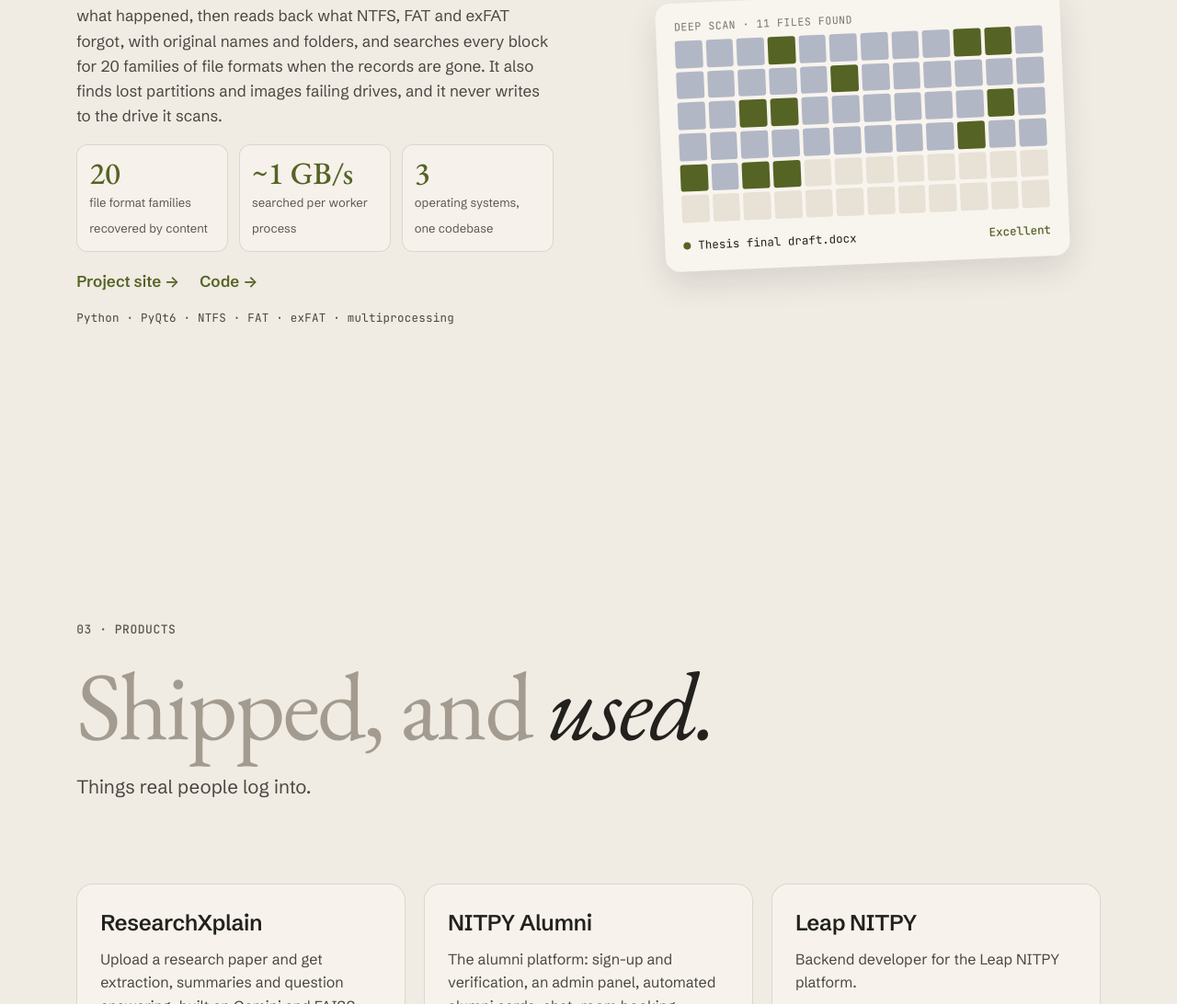
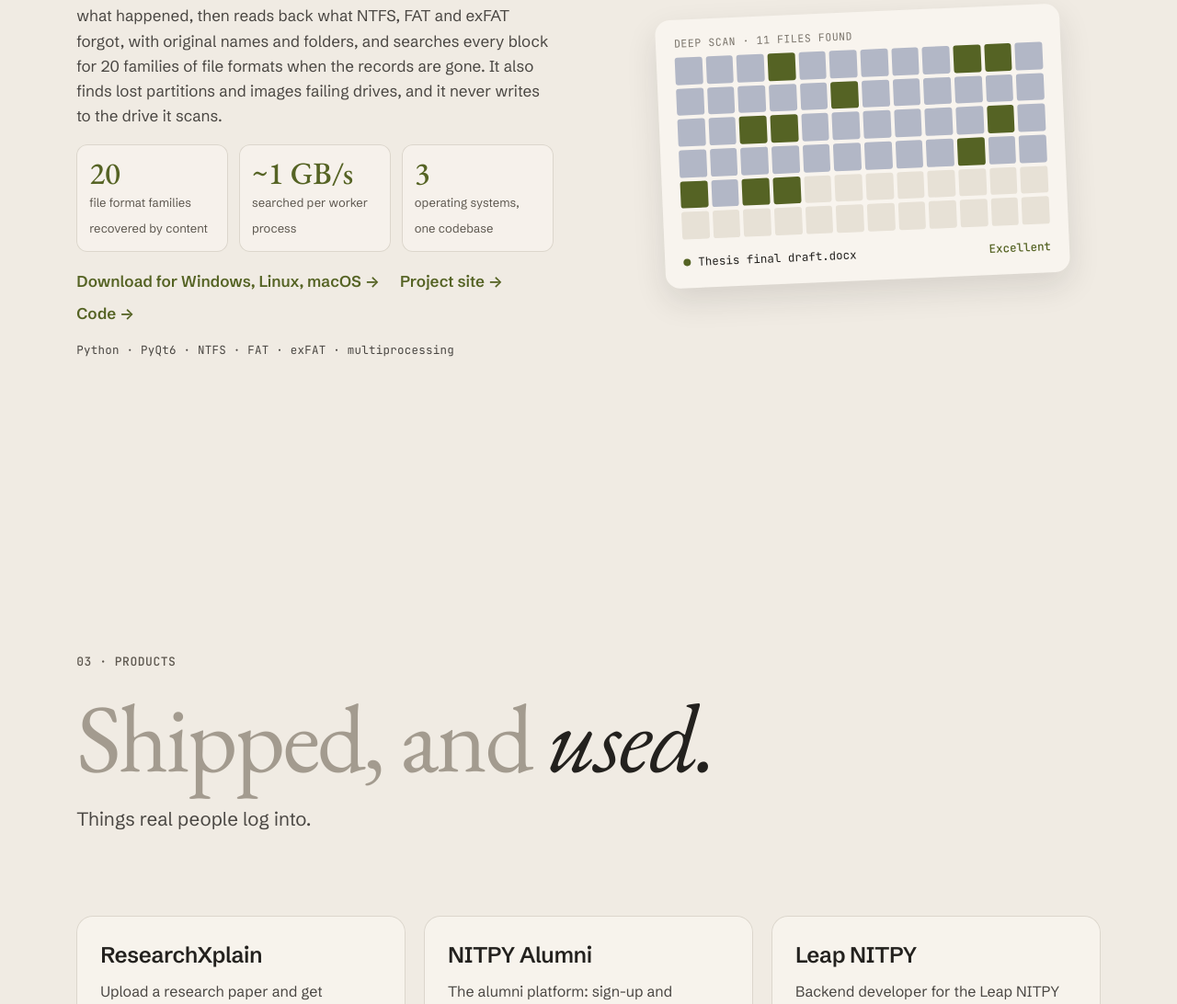
Before and after one commit to Ojas1024/ojas1024.github.io, a plain HTML site: page index.html in a window 1280 px wide. Shown: the part 4005-5097 px from the top of the page at 92% size. Drawn offline with nearby package versions, Linux system fonts and the light colour scheme.

Commit message:
Link Lifeline downloads
Co-Authored-By: Claude Opus 5.5 <noreply@anthropic.com>

```diff
--- a/index.html
+++ b/index.html
@@ -183,7 +183,7 @@
         <li><b>~1 GB/s</b><span>searched per worker process</span></li>
         <li><b>3</b><span>operating systems, one codebase</span></li>
       </ul>
-      <p class="links-row"><a class="link" href="https://ojas1024.github.io/LifeLine/">Project site →</a><a class="link" href="https://github.com/Ojas1024/LifeLine">Code →</a></p>
+      <p class="links-row"><a class="link" href="https://ojas1024.github.io/LifeLine/download.html">Download for Windows, Linux, macOS →</a><a class="link" href="https://ojas1024.github.io/LifeLine/">Project site →</a><a class="link" href="https://github.com/Ojas1024/LifeLine">Code →</a></p>
       <p class="stack">Python · PyQt6 · NTFS · FAT · exFAT · multiprocessing</p>
     </div>
     <figure class="feature-visual reveal" aria-hidden="true">
```
